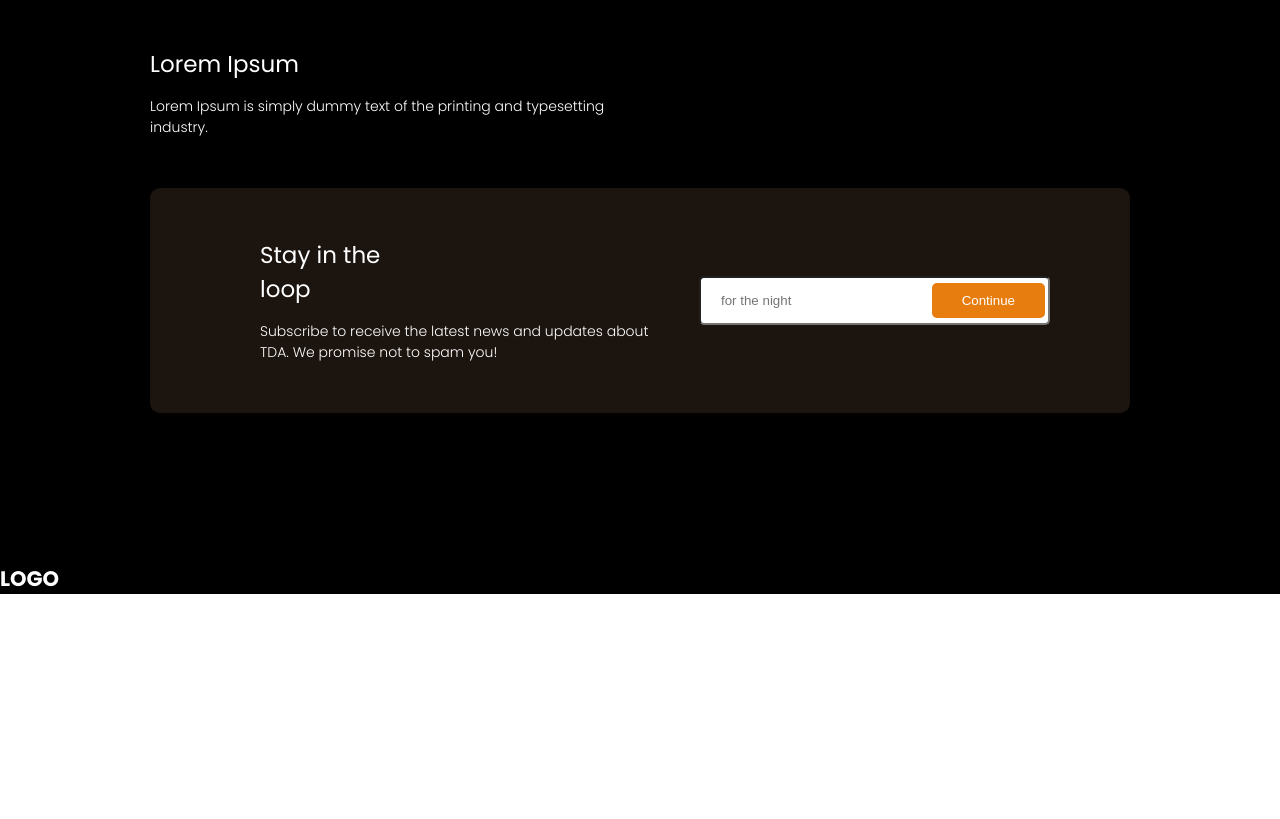
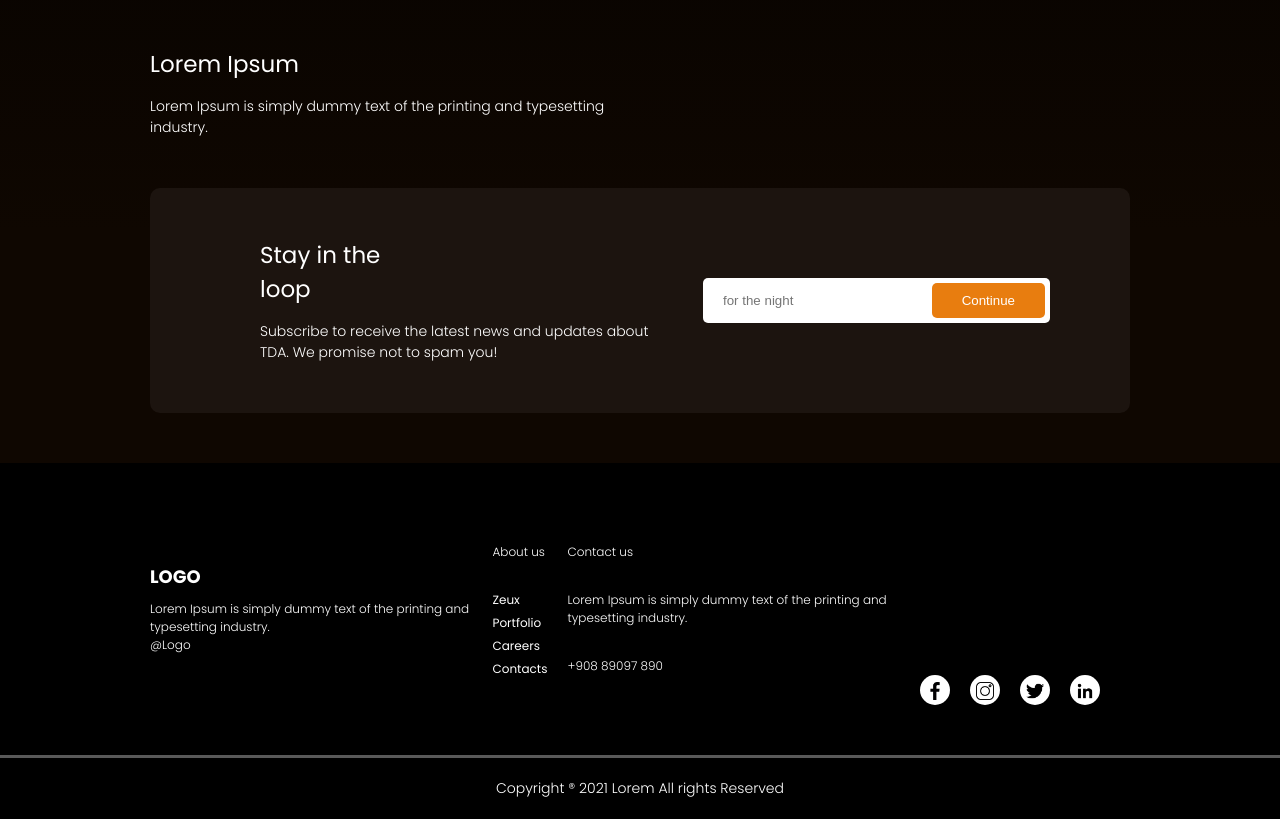
Before and after one commit to sigmapng/DUT-Front-end-gaming-platform, a plain HTML site: page index.html in a window 1280 px wide. Shown: the part 3264-4083 px from the top of the page. Before the commit the page ends 3858 px from the top, so only its background shows below. Drawn offline with Linux system fonts and the light colour scheme.

Commit message:
pc ver done

```diff
--- a/css/general.css
+++ b/css/general.css
@@ -2,7 +2,7 @@
   --general-bg: rgb(0, 0, 0);
   --bg-gradient: linear-gradient(180deg, rgba(0, 0, 0, 1) 20%, rgba(44, 29, 14, 1) 80%);
   --hover-transition: 0.4s ease-in-out;
-  --main-text-color: #ffff;
+  --main-text-color: #ffffff;
   --main-text-color-hover: #ffffff59;
   --contacts-btn-color: rgb(250, 144, 33);
   --contacts-btn-hover: rgba(250, 145, 33, 0.627);
@@ -83,3 +83,14 @@ h5 {
   text-align: center;
   font-weight: 400;
 }
+
+footer {
+  display: flex;
+  margin: 0 150px 50px;
+  font-size: 12px;
+  padding-top: 50px;
+}
+
+footer div {
+  margin-right: 20px;
+}
--- a/css/index.css
+++ b/css/index.css
@@ -178,7 +178,6 @@
   margin: 20px 0;
 }
 
-
 .services-preview-wrap {
   flex-wrap: wrap;
   display: flex;
@@ -207,6 +206,12 @@
   background-color: var(--services-img-bg);
   border-radius: 50px;
   padding: 10px;
+}
+
+.gradient-container {
+  background: rgb(0, 0, 0);
+  background: linear-gradient(180deg, rgba(0, 0, 0, 1) 20%, rgba(15, 7, 1, 1) 80%);
+  padding-bottom: 50px;
 }
 
 .recent-projects {
@@ -238,7 +243,7 @@
 }
 
 .pre-footer {
-  margin: 0 150px 150px;
+  margin: 0 150px;
 }
 
 .pre-footer h5 {
@@ -278,7 +283,7 @@
   border-style: none;
   border-radius: 5px;
   padding: 10px 30px;
-  color: var(--main-taxt-color);
+  color: var(--main-text-color);
   position: absolute;
   right: 5px;
 }
@@ -288,8 +293,64 @@
   caret-color: var(--btn-color);
   padding: 15px 150px 15px 20px;
   border-radius: 5px;
+  border: none;
 }
 
 .email-input:focus {
   outline: none;
 }
+
+.social-networks-wrap {
+  display: flex;
+  align-self: flex-end;
+}
+
+.round-icon-wrap {
+  background-color: var(--services-img-bg);
+  border-radius: 50%;
+  width: 30px;
+  height: 30px;
+  display: flex;
+  justify-content: center;
+  align-items: flex-end;
+  margin: 0 10px;
+}
+
+.social-networks-icon {
+  width: 18px;
+}
+
+.footer-intro-text {
+  align-self: center;
+}
+
+.footer-intro-text h2 {
+  margin: 0 0 10px;
+}
+
+.footer-text::first-child {
+  margin: 25px 0;
+}
+
+.footer-text p {
+  margin: 30px 0;
+}
+
+.footer-text ul {
+  margin: 5px 0;
+}
+
+.copyright-text-wrap {
+  width: 100vw;
+  max-width: 2200px;
+}
+
+.copyright-text {
+  display: flex;
+  justify-content: center;
+  align-items: center;
+  width: 100%;
+  padding: 20px 0;
+  border-top-style: solid;
+  border-top-color: var(--main-text-color-hover);
+}
--- a/index.html
+++ b/index.html
@@ -151,6 +151,7 @@
       </div>
     </div>
 
+    <div class="gradient-container">
       <div class="recent-projects">
         <h5>Our Recent Projects</h5>
         <p>Lorem Ipsum is simply dummy text of the printing and typesetting industry. </p>
@@ -184,10 +185,60 @@
           </div>
         </div>
       </div>
+    </div>
+    <footer>
+      <div class="footer-intro-text">
+        <h2>LOGO</h2>
+        <p>Lorem Ipsum is simply dummy text of the printing and typesetting industry. </p>
+        <p>@Logo</p>
+      </div>
 
-    <footer>
-      <h2>LOGO</h2>
+      <div class="footer-text">
+        <p>About us</p>
+        <ul>Zeux</ul>
+        <ul>Portfolio</ul>
+        <ul>Careers</ul>
+        <ul>Contacts</ul>
+      </div>
+
+      <div class="footer-text">
+        <p>Contact us</p>
+        <p>Lorem Ipsum is simply dummy text of the printing and typesetting industry. </p>
+        <p>+908 89097 890</p>
+      </div>
+
+      <div class="social-networks-wrap">
+        <div class="round-icon-wrap">
+          <a href="">
+            <img src="img/facebook-app-symbol.png" alt="" class="social-networks-icon">
+          </a>
+        </div>
+
+        <div class="round-icon-wrap">
+          <a href="">
+            <img src="img/instagram.png" alt="" class="social-networks-icon">
+          </a>
+        </div>
+
+        <div class="round-icon-wrap">
+          <a href="">
+            <img src="img/twitter.png" alt="" class="social-networks-icon">
+          </a>
+        </div>
+
+        <div class="round-icon-wrap">
+          <a href="">
+            <img src="img/linkedin.png" alt="" class="social-networks-icon">
+          </a>
+        </div>
+      </div>
     </footer>
+
+   <div class="copyright-text-wrap">
+    <div class="copyright-text">
+      <p>Copyright ® 2021 Lorem All rights Reserved</p>
+    </div>
+   </div>
   </div>
 </body>
 
```
Also changed, not shown: img/facebook-app-symbol.png (added), img/instagram.png (added), img/linkedin.png (added), img/twitter.png (added). Lines whose indentation alone changed are shown as unchanged.
